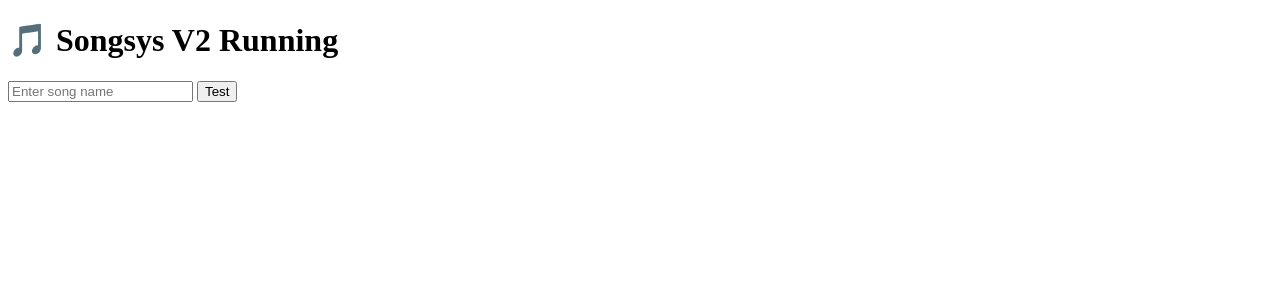
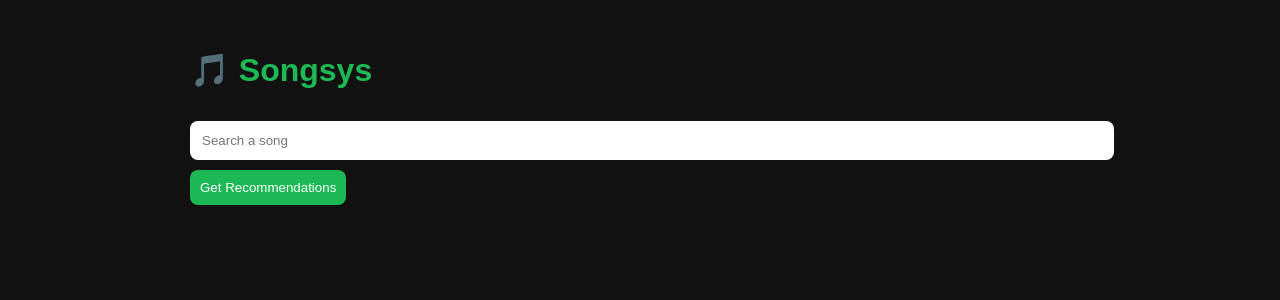
Before and after one commit to shreetiamit/songsys-v2, a Flask app: page / in a window 1280 px wide. Shown: the top 300 px of the page. Run offline with Flask 3, Linux system fonts and the light colour scheme; parts of the project's set-up code (start-up, migrations or seed data) failed here and were passed over.

Commit message:
Update title and enhance song search functionality

```diff
--- a/templates/index.html
+++ b/templates/index.html
@@ -1,18 +1,104 @@
 <!DOCTYPE html>
 <html>
 <head>
-  <title>Songsys V2</title>
+  <title>Songsys</title>
+
+  <script src="https://d3js.org/d3.v7.min.js"></script>
+
+  <style>
+    body {
+      margin: 0;
+      font-family: Arial;
+      background: #121212;
+      color: white;
+    }
+
+    .container {
+      padding: 30px;
+      max-width: 900px;
+      margin: auto;
+    }
+
+    h1 {
+      color: #1DB954;
+    }
+
+    input {
+      width: 100%;
+      padding: 12px;
+      border-radius: 8px;
+      border: none;
+      margin-top: 10px;
+    }
+
+    button {
+      margin-top: 10px;
+      padding: 10px;
+      background: #1DB954;
+      border: none;
+      border-radius: 8px;
+      color: white;
+      cursor: pointer;
+    }
+
+    #suggestions div {
+      padding: 8px;
+      background: #1e1e1e;
+      cursor: pointer;
+    }
+
+    #suggestions div:hover {
+      background: #333;
+    }
+
+    .card {
+      background: #1e1e1e;
+      padding: 15px;
+      margin-top: 10px;
+      border-radius: 10px;
+    }
+
+    .grid {
+      display: grid;
+      grid-template-columns: 1fr 1fr;
+      gap: 10px;
+    }
+
+    .chart {
+      margin-top: 10px;
+    }
+  </style>
 </head>
+
 <body>
-  <h1>🎵 Songsys V2 Running</h1>
+  <div class="container">
+    <h1>🎵 Songsys</h1>
 
-  <input id="track" placeholder="Enter song name">
-  <button onclick="testAPI()">Test</button>
+    <input id="track" oninput="suggest()" placeholder="Search a song">
+    <div id="suggestions"></div>
 
-  <pre id="out"></pre>
+    <button onclick="recommend()">Get Recommendations</button>
+
+    <div id="results"></div>
+  </div>
 
 <script>
-    async function testAPI() {
+async function suggest() {
+  const q = document.getElementById("track").value;
+
+  const res = await fetch(`/api/suggest?q=${q}`);
+  const data = await res.json();
+
+  document.getElementById("suggestions").innerHTML =
+    data.map(x => `<div onclick="selectSong('${x}')">${x}</div>`).join("");
+}
+
+function selectSong(val) {
+  document.getElementById("track").value = val;
+  document.getElementById("suggestions").innerHTML = "";
+}
+
+async function recommend() {
   const track = document.getElementById("track").value;
 
   const res = await fetch("/api/recommend", {
@@ -22,9 +108,21 @@
   });
 
   const data = await res.json();
-      document.getElementById("out").innerText =
-        JSON.stringify(data, null, 2);
+
+  if (!data.found) {
+    document.getElementById("results").innerHTML = "No results";
+    return;
+  }
+
+  document.getElementById("results").innerHTML =
+    data.results.map(song => `
+      <div class="card">
+        <b>${song.track_name}</b><br>
+        ${song.track_artist}
+      </div>
+    `).join("");
 }
 </script>
+
 </body>
 </html>
```
Lines whose indentation alone changed are shown as unchanged.
